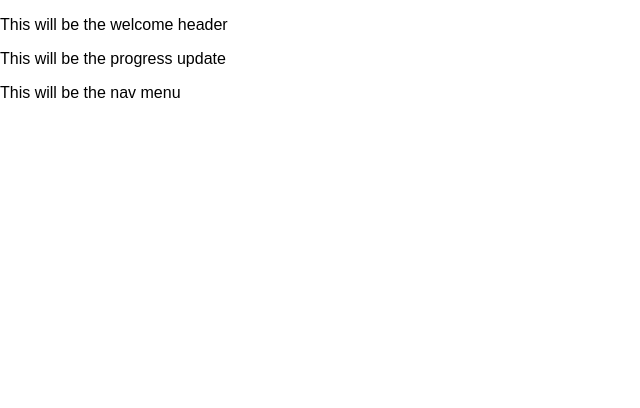
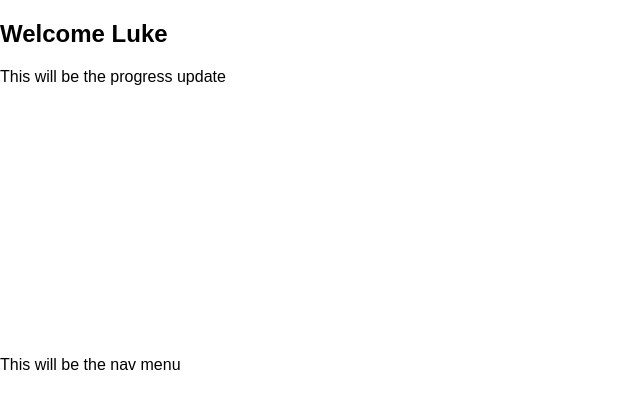
Before and after one commit to fac-12/CourtauldInstitute, a React (Create React App) app in the folder client/: page / in a window 1280 px wide. Shown: the top 408 px of the page, without its empty margins (0-640 px from the left). Built offline with nearby package versions, Linux system fonts and the light colour scheme.

Commit message:
#23 Setup welcome header

```diff
--- a/client/src/components/App.js
+++ b/client/src/components/App.js
@@ -1,9 +1,9 @@
 import React, { Component } from "react";
-import DashboardContainer from "./dashboard/DashboardContainer";
+import Dashboard from "./dashboard/Dashboard";
 
 class App extends Component {
   render() {
-    return <DashboardContainer />;
+    return <Dashboard />;
   }
 }
 
--- a/client/src/components/dashboard/DashboardContainer.js
+++ b/client/src/components/dashboard/Dashboard.js
@@ -1,5 +1,5 @@
 import React, { Component } from "react";
-import WelcomeHeader from "./WelcomeHeader";
+import WelcomeHeaderContainer from "./WelcomeHeaderContainer";
 import ProgressUpdate from "./ProgressUpdate";
 import NavMenu from "./NavMenu";
 
@@ -7,8 +7,8 @@ class DashboardContainer extends Component {
   render() {
     return (
       <div>
-        <section>
-          <WelcomeHeader />
+        <section className="dashboard__top">
+          <WelcomeHeaderContainer />
           <ProgressUpdate />
         </section>
         <NavMenu />
--- a/client/src/components/dashboard/WelcomeHeader.js
+++ b/client/src/components/dashboard/WelcomeHeader.js
@@ -4,7 +4,7 @@ class WelcomeHeader extends Component {
   render() {
     return (
       <div>
-        <p>This will be the welcome header</p>
+        <h1>Welcome {this.props.name}</h1>
       </div>
     );
   }
--- /dev/null
+++ b/client/src/components/dashboard/WelcomeHeaderContainer.js
@@ -0,0 +1,14 @@
+import React, { Component } from "react";
+import WelcomeHeader from "./WelcomeHeader";
+
+class WelcomeHeaderContainer extends Component {
+  render() {
+    return (
+      <div>
+        <WelcomeHeader name="Luke" />
+      </div>
+    );
+  }
+}
+
+export default WelcomeHeaderContainer;
--- a/client/src/index.css
+++ b/client/src/index.css
@@ -3,3 +3,7 @@ body {
   padding: 0;
   font-family: sans-serif;
 }
+
+.dashboard__top {
+  height: 40vh;
+}
```
